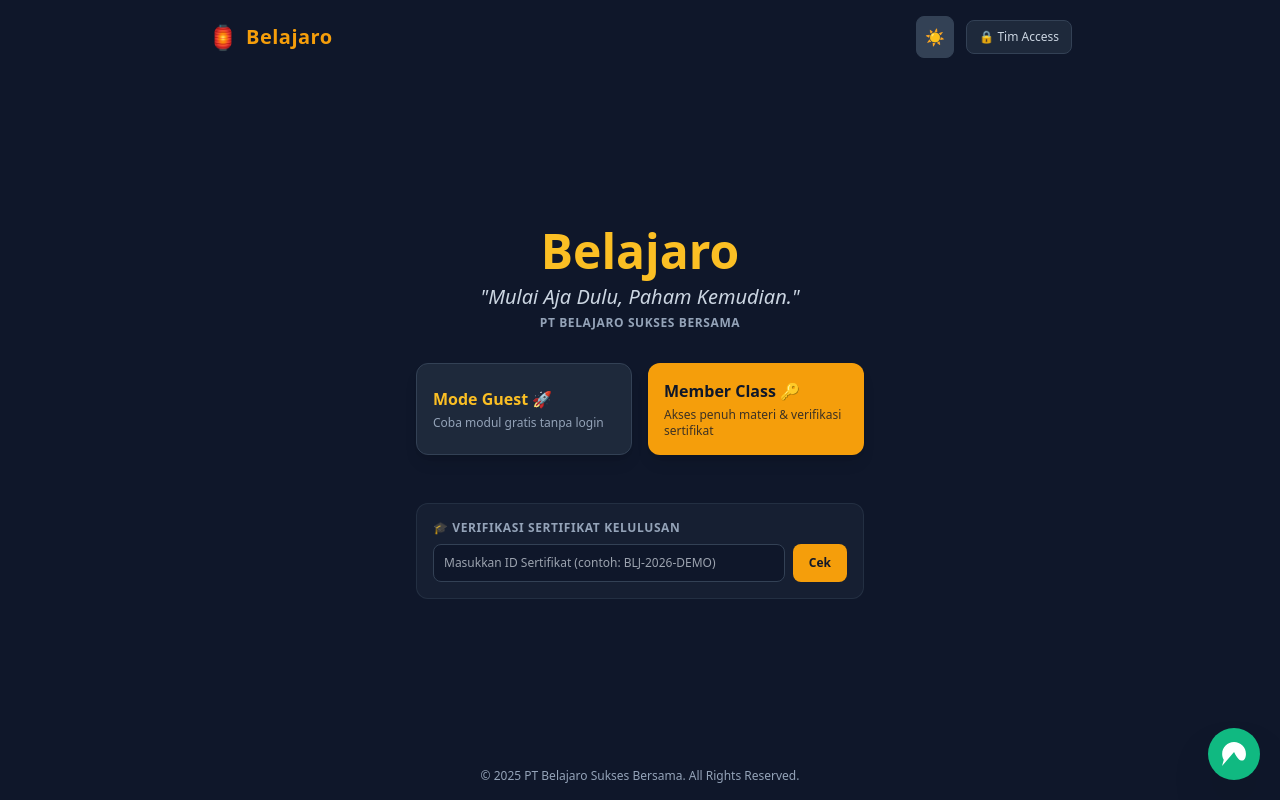
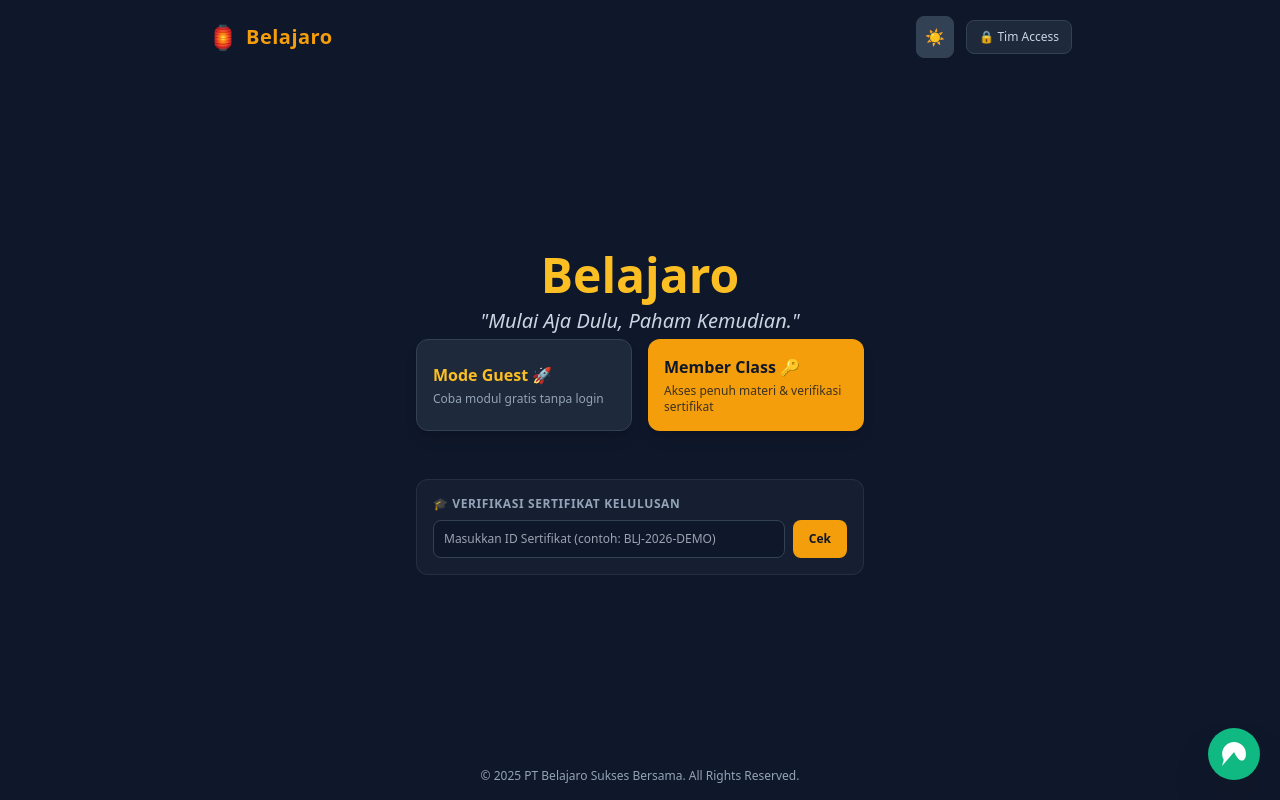
Before and after one commit to oemfam/belajaro-test, a plain HTML site: page index.html in a window 1280 px wide. Drawn offline with nearby package versions, Linux system fonts and the light colour scheme.

Commit message:
Fix HTML formatting and restore original content

```diff
--- a/index.html
+++ b/index.html
@@ -61,10 +61,6 @@
     <!-- Tagline Utama Tampilan Depan -->
     <p class="text-lg md:text-xl text-slate-300 dark:text-slate-300 italic font-medium mb-1">
       "Mulai Aja Dulu, Paham Kemudian."
-    </p>
-
-    <p class="text-xs text-slate-400 dark:text-slate-400 tracking-wider uppercase font-semibold mb-8">
-      PT Belajaro Sukses Bersama
     </p>
 
     <!-- Opsi Pilihan Akses Siswa -->
```
